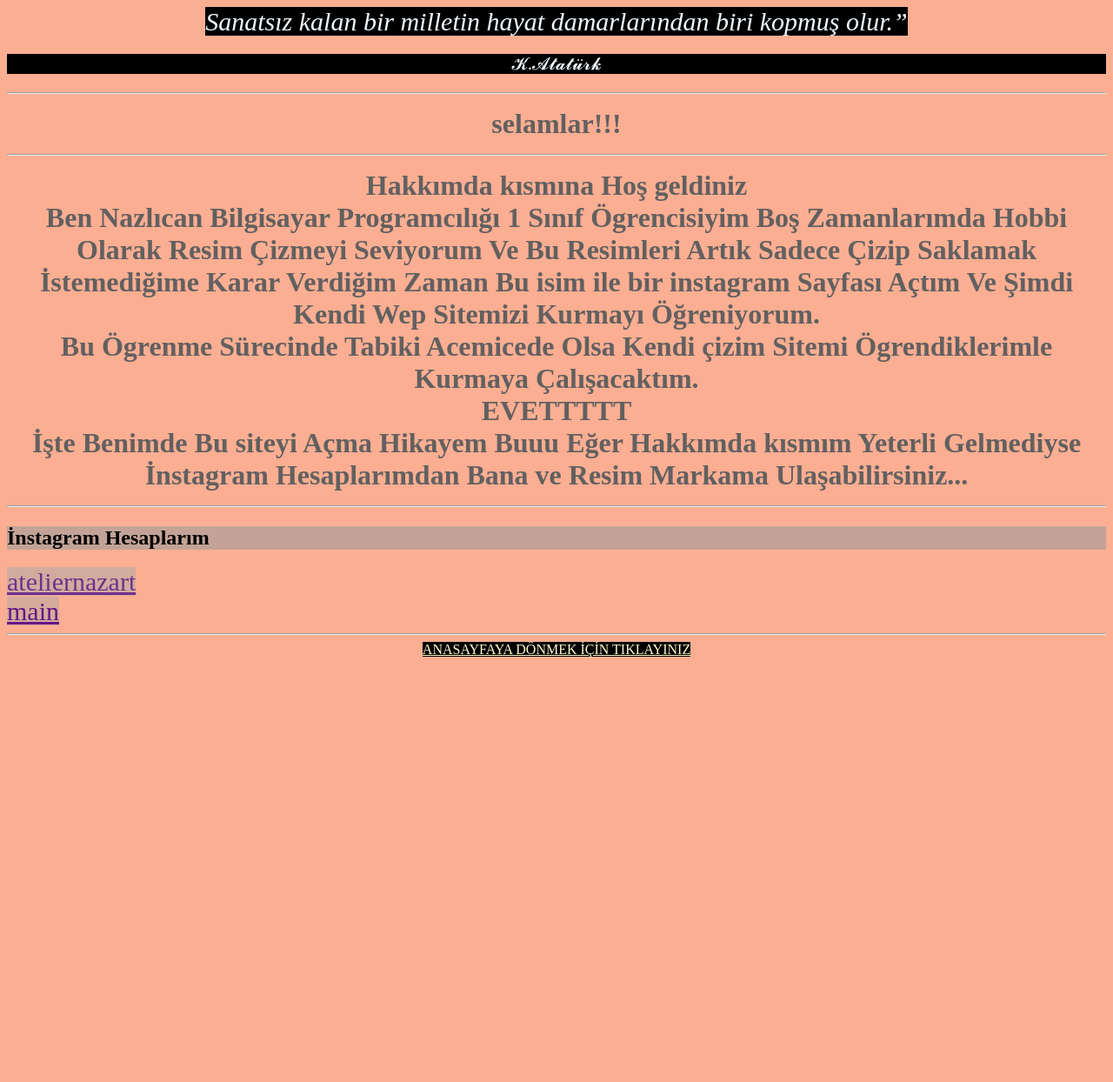
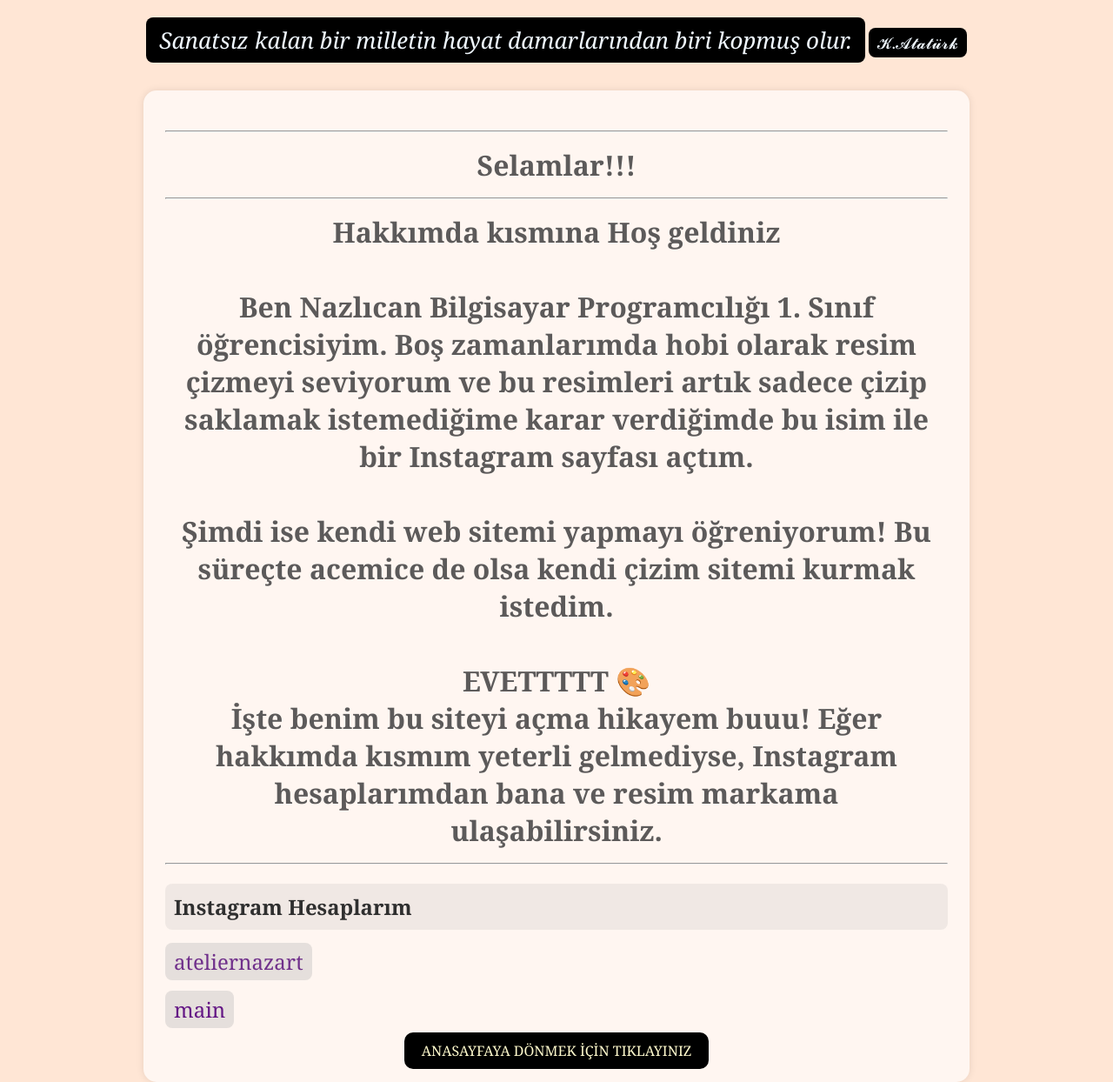
Before and after one commit to nazlicangkk75-boop/ilk_websitem, a plain HTML site: page about.html in a window 1280 px wide. Shown: the whole page at 87% size. Before the commit the page ends 800 px from the top, so only its background shows below. Drawn offline with Linux system fonts and the light colour scheme.

Commit message:
Revamp about.html layout and styling
Updated the layout and styling of the about page, including changes to the body background color, text styles, and content structure.

```diff
--- a/about.html
+++ b/about.html
@@ -1,31 +1,40 @@
 <!DOCTYPE html>
-<html lang="en">
+<html lang="tr">
 <head>
     <meta charset="UTF-8">
     <meta name="viewport" content="width=device-width, initial-scale=1.0">
     <title>HAKKIMDA</title>
 </head>
-<body style="background-color: rgb(251, 174, 146);">
-<center style="color: black;">
-<i style="font-size: 30px;  background-color: black;     color: aliceblue;">Sanatsız kalan bir milletin hayat damarlarından biri kopmuş olur.”</i>
-<p style="font-size: 20px; background-color: black; color: aliceblue;">𝓚.𝓐𝓽𝓪𝓽𝓾̈𝓻𝓴</p>
-</center>
+<body style="background-color: #ffe6d5; font-family:'Georgia', serif; color:#2f2f2f; margin:0; padding:0;">
 
+    <div style="text-align:center; padding:20px;">
+        <i style="font-size: 26px; background-color: black; color: aliceblue; padding:8px 15px; border-radius:8px; display:inline-block;">
+            Sanatsız kalan bir milletin hayat damarlarından biri kopmuş olur.
+        </i>
+        <p style="font-size: 18px; background-color: black; color: aliceblue; display:inline-block; padding:5px 10px; border-radius:8px; margin-top:5px;">
+            𝓚.𝓐𝓽𝓪𝓽𝓾̈𝓻𝓴
+        </p>
+    </div>
 
-    <h1 style="text-align: center; color: rgb(98, 96, 96);"> <hr>selamlar!!! <hr>
-        Hakkımda kısmına Hoş geldiniz <br>
-        Ben Nazlıcan Bilgisayar Programcılığı 1 Sınıf Ögrencisiyim Boş Zamanlarımda Hobbi Olarak Resim Çizmeyi Seviyorum Ve Bu Resimleri Artık Sadece Çizip Saklamak İstemediğime Karar Verdiğim Zaman Bu isim ile bir instagram Sayfası Açtım Ve Şimdi Kendi Wep Sitemizi Kurmayı Öğreniyorum. <br>
-        Bu Ögrenme Sürecinde Tabiki Acemicede Olsa Kendi çizim Sitemi Ögrendiklerimle Kurmaya Çalışacaktım.
-        <br>EVETTTTT <br>İşte Benimde Bu siteyi Açma Hikayem Buuu Eğer Hakkımda kısmım Yeterli Gelmediyse İnstagram Hesaplarımdan Bana ve Resim Markama Ulaşabilirsiniz... <hr>
-    </h1>
-    <h2 style="background-color: rgba(156, 156, 156, 0.585);">İnstagram Hesaplarım</h2>
-    <a style="font-size: 30px; background-color: rgba(169, 169, 169, 0.512); color: rgb(112, 48, 139);" href="https://www.instagram.com/ateliernaz.art/#"> ateliernazart</a> <br>
-<a style="font-size: 30px; background-color: rgba(169, 169, 169, 0.458); color: rgb(100, 23, 133);" href="https://www.instagram.com/nazlcangk/#"  >main</a>
-<hr>
-<center>
-<a  style="background-color: black; color: lemonchiffon;"    href="index.html" target="_self">ANASAYFAYA DÖNMEK İÇİN TIKLAYINIZ</a>
-</center>
+    <div style="max-width: 900px; margin: auto; background-color: #fff6f1; padding:25px; border-radius:15px; box-shadow:0 0 8px rgba(0,0,0,0.1);">
+        <h1 style="text-align: center; color: #5c5a5a;">
+            <hr>Selamlar!!!<hr>
+            Hakkımda kısmına Hoş geldiniz <br><br>
+            Ben Nazlıcan Bilgisayar Programcılığı 1. Sınıf öğrencisiyim. Boş zamanlarımda hobi olarak resim çizmeyi seviyorum ve bu resimleri artık sadece çizip saklamak istemediğime karar verdiğimde bu isim ile bir Instagram sayfası açtım. <br><br>
+            Şimdi ise kendi web sitemi yapmayı öğreniyorum! Bu süreçte acemice de olsa kendi çizim sitemi kurmak istedim. <br><br>
+            EVETTTTT 🎨 <br>İşte benim bu siteyi açma hikayem buuu! Eğer hakkımda kısmım yeterli gelmediyse, Instagram hesaplarımdan bana ve resim markama ulaşabilirsiniz. <hr>
+        </h1>
 
+        <h2 style="background-color: rgba(156, 156, 156, 0.15); padding:10px; border-radius:8px;">Instagram Hesaplarım</h2>
+        <p>
+            <a style="font-size: 24px; background-color: rgba(169, 169, 169, 0.3); color: rgb(112, 48, 139); padding:5px 10px; border-radius:8px; text-decoration:none;" href="https://www.instagram.com/ateliernaz.art/#">ateliernazart</a><br><br>
+            <a style="font-size: 24px; background-color: rgba(169, 169, 169, 0.3); color: rgb(100, 23, 133); padding:5px 10px; border-radius:8px; text-decoration:none;" href="https://www.instagram.com/nazlcangk/#">main</a>
+        </p>
+
+        <div style="text-align:center;margin-top:20px;">
+            <a style="background-color: black; color: lemonchiffon; padding:10px 20px; border-radius:10px; text-decoration:none;" href="index.html">ANASAYFAYA DÖNMEK İÇİN TIKLAYINIZ</a>
+        </div>
+    </div>
 
 </body>
 </html>
```
